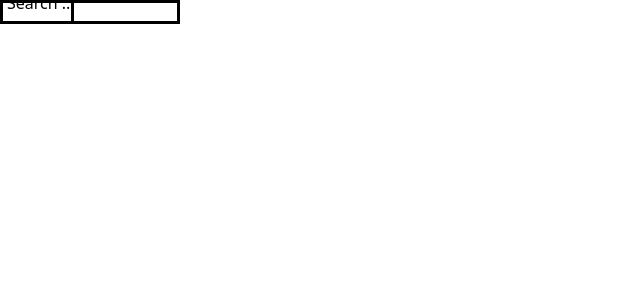
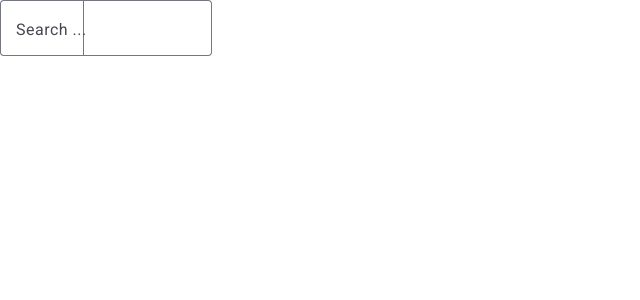
Before and after one commit to schoolm913/front-end, an Angular app: page / in a window 1280 px wide. Shown: the top 300 px of the page, without its empty margins (0-640 px from the left). Built offline with nearby package versions, Linux system fonts and the light colour scheme.

Commit message:
Change version

```diff
--- a/angular.json
+++ b/angular.json
@@ -39,6 +39,7 @@
               }
             ],
             "styles": [
+              "@angular/material/prebuilt-themes/azure-blue.css",
               "src/styles.scss"
             ],
             "scripts": [],
@@ -103,6 +104,7 @@
               }
             ],
             "styles": [
+              "@angular/material/prebuilt-themes/azure-blue.css",
               "src/styles.scss"
             ],
             "scripts": []
--- a/package.json
+++ b/package.json
@@ -12,12 +12,12 @@
   "private": true,
   "dependencies": {
     "@angular/animations": "^18.2.0",
-    "@angular/cdk": "^17.0.0",
+    "@angular/cdk": "^18.2.14",
     "@angular/common": "^18.2.0",
     "@angular/compiler": "^18.2.0",
     "@angular/core": "^18.2.0",
     "@angular/forms": "^18.2.0",
-    "@angular/material": "^17.0.0",
+    "@angular/material": "^18.2.14",
     "@angular/platform-browser": "^18.2.0",
     "@angular/platform-browser-dynamic": "^18.2.0",
     "@angular/platform-server": "^18.2.0",
--- a/src/app/app.module.ts
+++ b/src/app/app.module.ts
@@ -24,6 +24,7 @@
 import { NavigationComponent } from './navigation/navigation.component';
 import { SplashScreenComponent } from "./shared/splash-screen/splash-screen.component";
 import { ToolbarComponent } from "./shared/toolbar/toolbar.component";
+import { provideAnimationsAsync } from '@angular/platform-browser/animations/async';
 
 
 @NgModule({
@@ -44,7 +45,8 @@
     ToolbarComponent
 ],
   providers: [
-    provideClientHydration()
+    provideClientHydration(),
+    provideAnimationsAsync()
   ],
   bootstrap: [AppComponent]
 })
--- a/src/index.html
+++ b/src/index.html
@@ -8,8 +8,9 @@
   <link rel="icon" type="image/x-icon" href="favicon.ico">
   <link href="https://fonts.googleapis.com/icon?family=Material+Icons" rel="stylesheet">
 
+  <link href="https://fonts.googleapis.com/css2?family=Roboto:wght@300;400;500&display=swap" rel="stylesheet">
 </head>
-<body>
+<body class="mat-typography">
   <app-root></app-root>
 </body>
 </html>
--- a/src/styles.scss
+++ b/src/styles.scss
@@ -5,9 +5,5 @@
 @tailwind utilities;
 
 // use full width and height
-html,
-body {
-    height: 100%;
-    margin: 0;
-    padding: 0;
-}
+html, body { height: 100%; }
+body { margin: 0; font-family: Roboto, "Helvetica Neue", sans-serif; }
```
Also changed, not shown: 1 other file (tests, documents, lock files or other folders).
